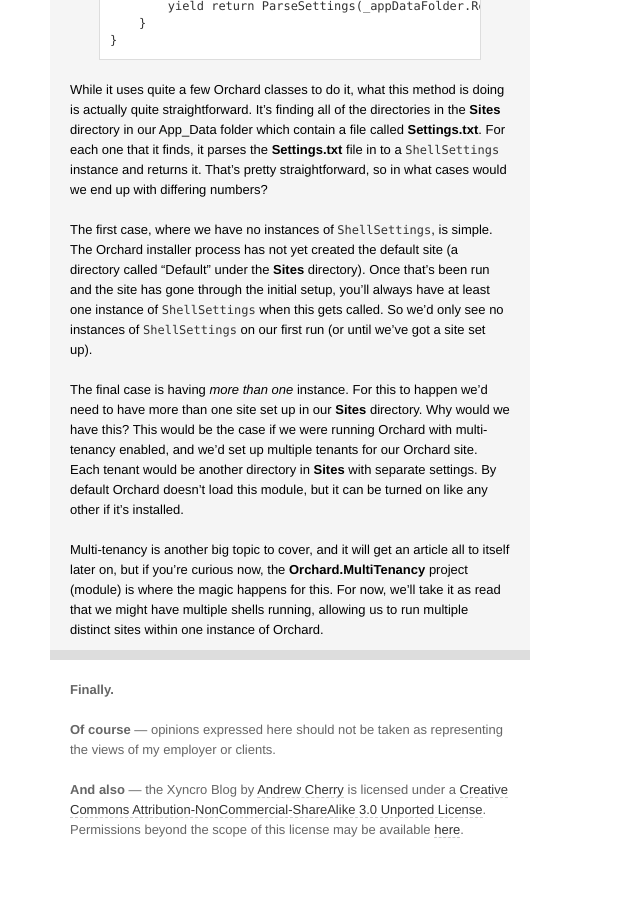
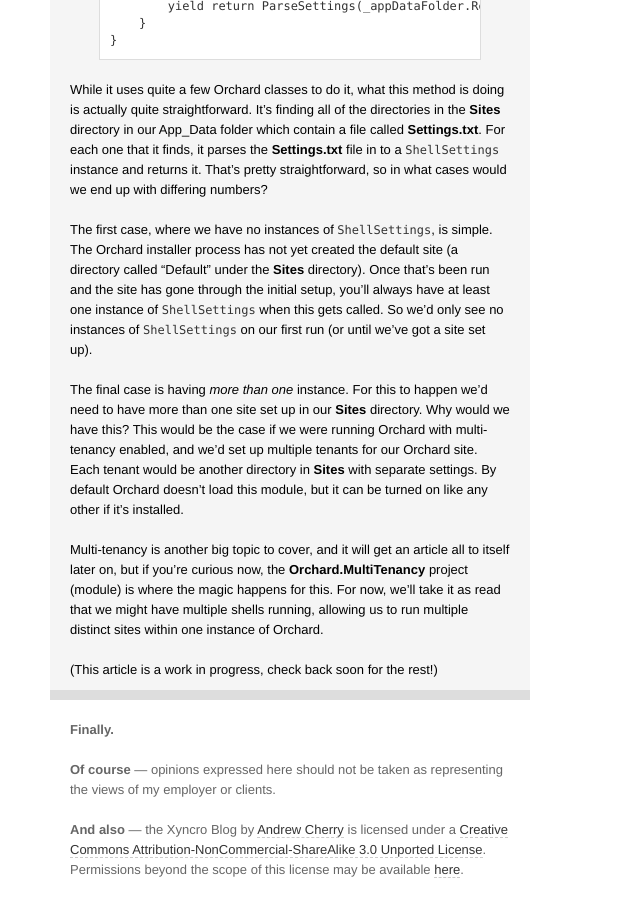
Before and after one commit to kolektiv/kolektiv.github.io, a Jekyll site: the page built from _posts/2011-09-01-orchard-host.md, in a window 1280 px wide and 900 px high, scrolled down 2621 px. Shown: the whole window, without its empty margins (0-640 px from the left). Built offline with Jekyll 4.4.1, drawn with Linux system fonts in a browser that asks for light colours; before the commit the page ends 3481 px from its top, so only the background shows below that.

Commit message:
Edited _posts/2011-09-01-orchard-host.md via GitHub

```diff
--- a/_posts/2011-09-01-orchard-host.md
+++ b/_posts/2011-09-01-orchard-host.md
@@ -110,5 +110,7 @@
 
 Multi-tenancy is another big topic to cover, and it will get an article all to itself later on, but if you're curious now, the **Orchard.MultiTenancy** project (module) is where the magic happens for this. For now, we'll take it as read that we might have multiple shells running,  allowing us to run multiple distinct sites within one instance of Orchard.
 
+(This article is a work in progress, check back soon for the rest!)
+
 [Orchard Startup]: /orchard/2011/08/30/orchard-startup-process.html
 [Orchard Internals]: /orchard/2011/08/26/orchard-internals-series.html
```
